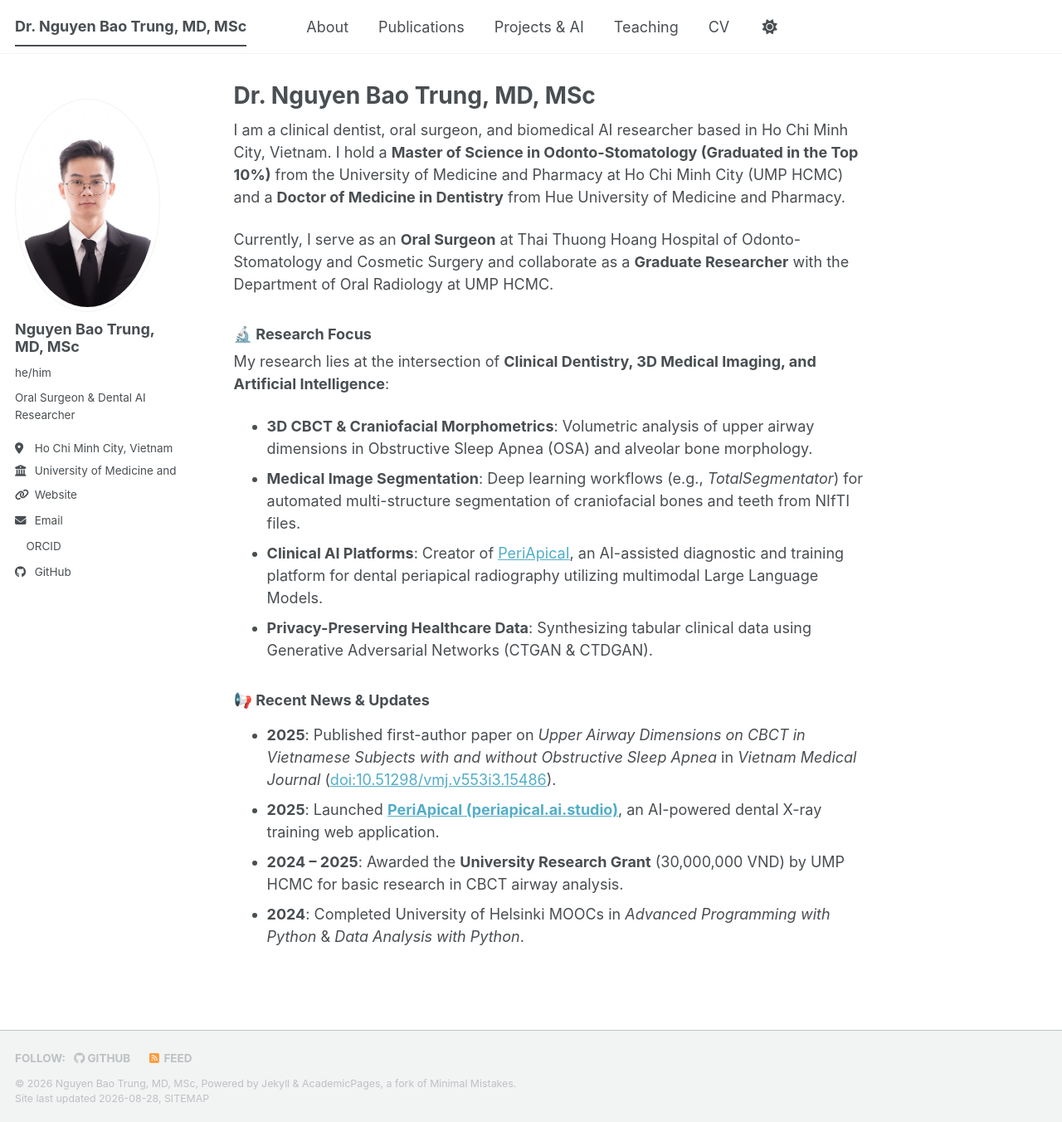
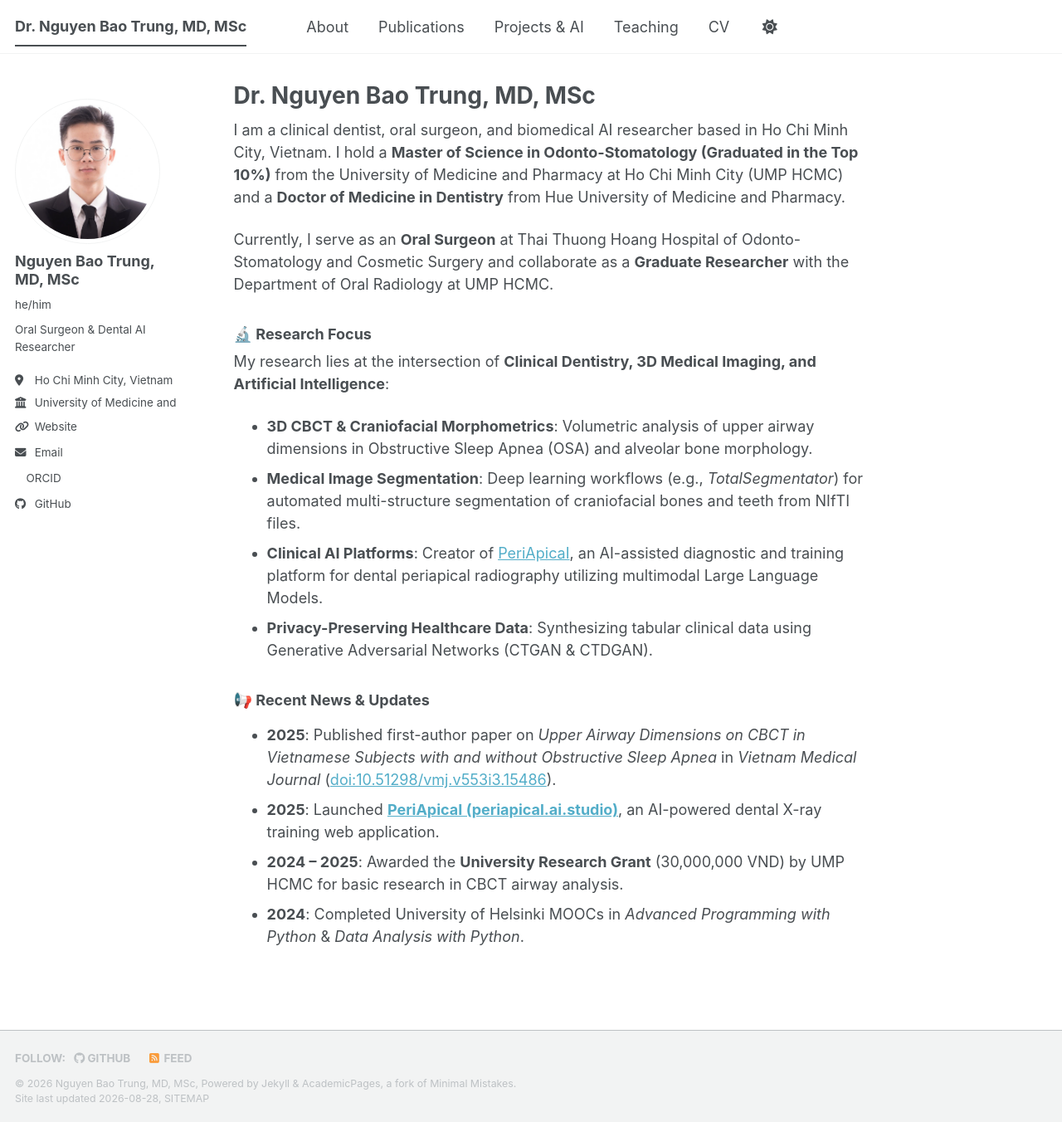
Before and after one commit to trungnb/trungnb.github.io, a Jekyll site: the page built from index.md, in a window 1280 px wide and 1352 px high. Shown: the whole window at 83% size. Built offline with Jekyll 4.4.1, drawn with Linux system fonts in a browser that asks for light colours; a style sheet for code colours, icons or effects is not loaded.

Commit message:
Fix publications link by including _pages, and fix avatar aspect ratio

```diff
--- a/_config.yml
+++ b/_config.yml
@@ -33,7 +33,7 @@ lsi                      : false
 excerpt_separator        : "<!--more-->"
 incremental              : false
 
-include                  : [".htaccess"]
+include                  : [".htaccess", "_pages"]
 exclude                  : ["Gemfile", "Gemfile.lock", "node_modules", "vendor/bundle/", "vendor/cache/", "vendor/gems/", "vendor/ruby/"]
 keep_files               : [".git", ".svn"]
 encoding                 : "utf-8"
--- a/_sass/layout/_sidebar.scss
+++ b/_sass/layout/_sidebar.scss
@@ -156,6 +156,8 @@
   img {
     max-width: 175px;
     border-radius: 50%;
+    aspect-ratio: 1 / 1;
+    object-fit: cover;
 
     @include breakpoint($large) {
       padding: 5px;
```
